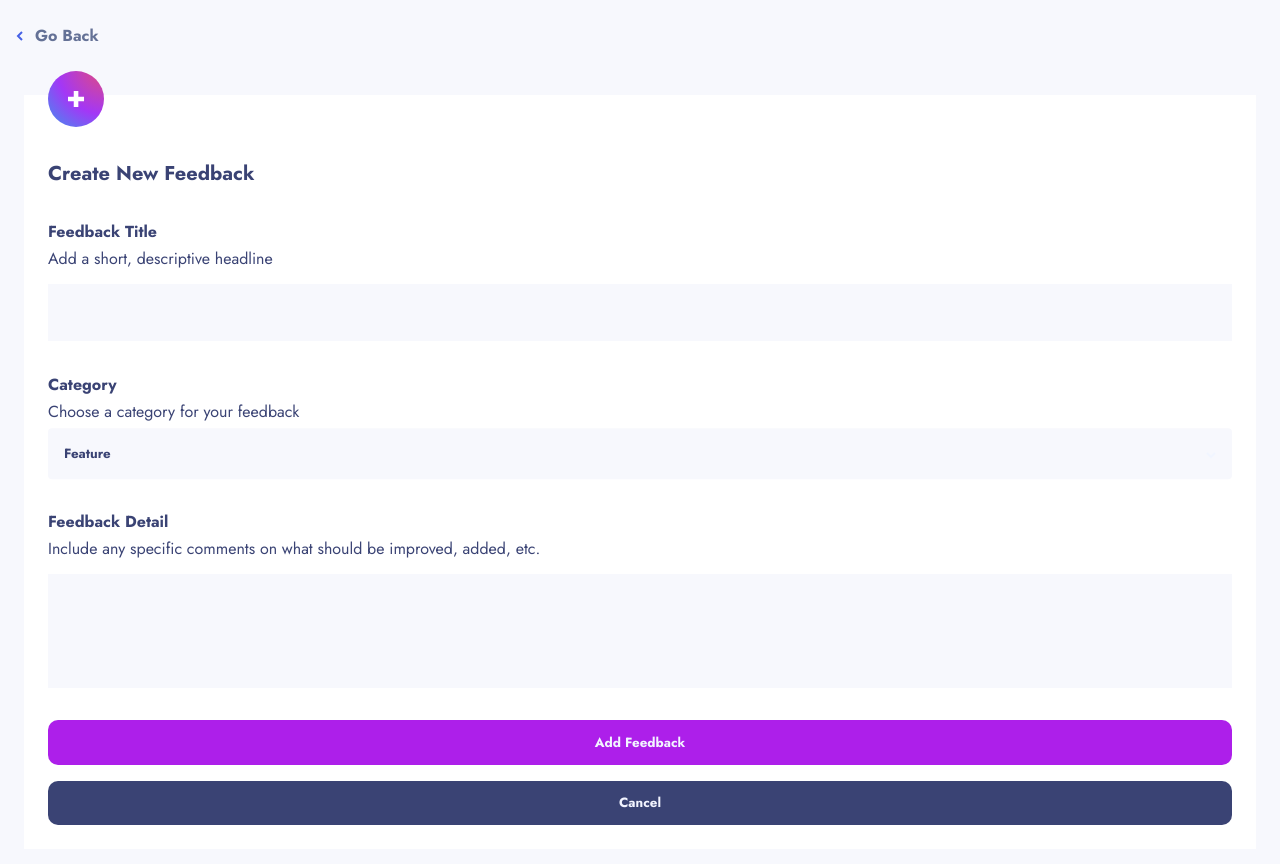
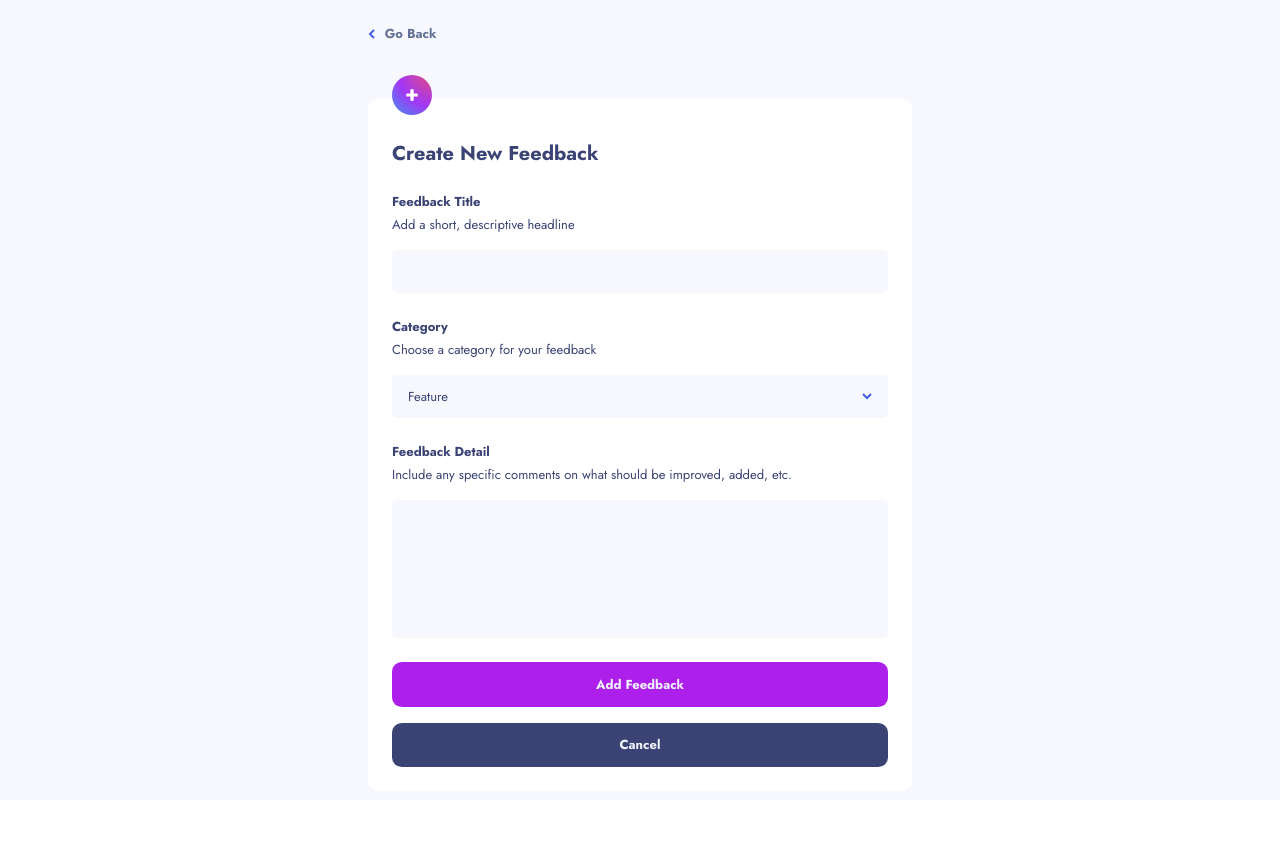
Before and after one commit to ReversalGM/product-feedback-app, a React (Vite) app: page /new in a window 1280 px wide. Shown: the top 864 px of the page. After the commit the page ends 800 px from the top, so only its background shows below. Built offline with nearby package versions, Linux system fonts and the light colour scheme.

Commit message:
refactor and create FeedbackForm component and fix NewFeedback styles

```diff
--- a/src/components-pages/EditFeedback/EditFeedback.css
+++ b/src/components-pages/EditFeedback/EditFeedback.css
@@ -1,4 +1,4 @@
-.NewFeedback__header {
+/* .NewFeedback__header {
   background-color: var(--secondary-white);
   padding: 1.5rem;
   display: flex;
@@ -84,4 +84,4 @@
 
 .EditFeedback__form__btn--red {
   background-color: var(--primary-red) !important;
-}
+} */
--- a/src/components-pages/NewFeedback/NewFeedback.css
+++ b/src/components-pages/NewFeedback/NewFeedback.css
@@ -1,83 +1,31 @@
+.NewFeedback-container {
+  display: flex;
+  flex-direction: column;
+  align-items: center;
+  gap: 3.5rem;
+  background-color: var(--secondary-white);
+  width: 100vw;
+  height: 100vh;
+  padding: 1.5rem;
+  overflow: auto;
+}
 .NewFeedback__header {
-  background-color: var(--secondary-white);
-  padding: 1.5rem;
-  display: flex;
+  width: 100%;
+  max-width: 34rem;
 }
 
 .NewFeedback__header__btn {
+  width: fit-content;
   border-radius: 0.6em;
   text-decoration: none;
   font-weight: 700;
+  font-size: 0.8125rem;
   color: var(--secondary-grayish-blue);
   background-color: transparent;
   gap: 0.75em;
-  margin-left: -0.5em;
 }
 
 .NewFeedback__main {
-  background-color: coral;
-  background-color: var(--secondary-white);
-  padding: 1.5rem;
-  min-height: 100vh;
+  width: 100%;
+  max-width: 34rem;
 }
-.NewFeedback__form {
-  background-color: var(--primary-white);
-  color: var(--secondary-dark-blue);
-  padding: 1.5rem;
-  flex-direction: column;
-  display: flex;
-  row-gap: 2rem;
-}
-
-.NewFeedback__form__icon {
-  align-self: flex-start;
-  transform: translatey(-3rem);
-  margin-bottom: -3rem;
-}
-
-.NewFeedback__input-group {
-  display: flex;
-  flex-direction: column;
-  row-gap: 0.25rem;
-}
-
-.NewFeedback__input-group--btn {
-  display: flex;
-  flex-direction: column;
-  row-gap: 1rem;
-}
-
-.NewFeedback__form__heading {
-  font-size: 1.25rem;
-}
-
-.NewFeedback__form__title {
-  font-weight: 700;
-}
-
-.NewFeedback__form__textarea {
-  resize: none;
-  background-color: var(--secondary-white);
-  border: none;
-  margin-top: 0.75em;
-}
-
-.NewFeedback__dropdown > .Dropdown__button {
-  width: 100%;
-  padding: 1rem;
-  justify-content: space-between;
-  color: var(--secondary-dark-blue);
-  background-color: var(--secondary-white);
-  border-radius: 0.3em;
-}
-
-.NewFeedback__form__btn {
-  color: var(--secondary-pale-moon);
-  background-color: var(--primary-purple);
-  font-weight: 700;
-  padding: 0.8rem;
-}
-
-.NewFeedback__form__btn--blue {
-  background-color: var(--secondary-dark-blue);
-}
--- a/src/components-pages/NewFeedback/NewFeedback.jsx
+++ b/src/components-pages/NewFeedback/NewFeedback.jsx
@@ -1,26 +1,11 @@
 import "./NewFeedback.css"
+import { FeedbackForm } from "../../components/FeedbackForm/FeedbackForm"
 import { Button } from "../../components/Button/Button"
-import { Dropdown } from "/src/components/Dropdown/Dropdown.jsx"
 import { Link } from "react-router-dom"
-import { useState } from "react"
-import { useForm } from "react-hook-form"
 
 export function NewFeedback() {
-  const [feedbackCategory, setFeedbackCategory] = useState("Feature")
-  const categoryList = ["UI", "UX", "Enhancement", "Bug", "Feature"]
-  const {
-    register,
-    handleSubmit,
-    formState: { errors },
-    control,
-  } = useForm()
-
-  function submitForm(data) {
-    console.log(data)
-  }
-
   return (
-    <>
+    <div className="NewFeedback-container">
       <header className="NewFeedback__header">
         <Button
           element={Link}
@@ -33,71 +18,8 @@ export function NewFeedback() {
         </Button>
       </header>
       <main className="NewFeedback__main">
-        <form onSubmit={handleSubmit(submitForm)} className="NewFeedback__form">
-          <img
-            className="NewFeedback__form__icon"
-            src="/src/assets/shared/icon-new-feedback.svg"
-          ></img>
-          <h1 className="NewFeedback__form__heading">Create New Feedback</h1>
-
-          <div className="NewFeedback__input-group">
-            <label htmlFor="title" className="NewFeedback__form__title">
-              Feedback Title
-            </label>
-            <label htmlFor="title" className="NewFeedback__form__subtitle">
-              Add a short, descriptive headline
-            </label>
-            <textarea
-              id="title"
-              className="NewFeedback__form__textarea"
-              rows="3"
-            ></textarea>
-          </div>
-
-          <div className="NewFeedback__input-group">
-            <label htmlFor="category" className="NewFeedback__form__title">
-              Category
-            </label>
-            <label htmlFor="category" className="NewFeedback__form__subtitle">
-              Choose a category for your feedback
-            </label>
-            <Dropdown
-              className="NewFeedback__dropdown"
-              btnProps={{
-                className: "feedback__filter-btn",
-                btnIconRight: "/src/assets/shared/icon-arrow-down.svg",
-                btnIconAltRight: "down-arrow icon",
-              }}
-              value={feedbackCategory}
-              setValue={(newElement) => {
-                setFeedbackCategory(newElement)
-              }}
-              valueList={categoryList}
-            ></Dropdown>
-          </div>
-
-          <div className="NewFeedback__input-group">
-            <label className="NewFeedback__form__title" htmlFor="detail">
-              Feedback Detail
-            </label>
-            <label className="NewFeedback__form__subtitle" htmlFor="detail">
-              Include any specific comments on what should be improved, added,
-              etc.
-            </label>
-            <textarea
-              id="detail"
-              className="NewFeedback__form__textarea"
-              rows="6"
-            ></textarea>
-          </div>
-          <div className="NewFeedback__input-group--btn">
-            <Button className="NewFeedback__form__btn">Add Feedback</Button>
-            <Button className="NewFeedback__form__btn NewFeedback__form__btn--blue">
-              Cancel
-            </Button>
-          </div>
-        </form>
+        <FeedbackForm />
       </main>
-    </>
+    </div>
   )
 }
--- /dev/null
+++ b/src/components/FeedbackForm/FeedbackForm.css
@@ -0,0 +1,89 @@
+.FeedbackForm__form {
+  background-color: var(--primary-white);
+  color: var(--secondary-dark-blue);
+  padding: 1.5rem;
+  flex-direction: column;
+  display: flex;
+  row-gap: 1.5rem;
+  border-radius: 0.625rem;
+}
+
+.FeedbackForm__form__icon {
+  align-self: flex-start;
+  transform: translatey(-3rem);
+  margin-bottom: -3rem;
+  width: 2.5rem;
+  height: 2.5rem;
+}
+
+.FeedbackForm__input-group {
+  display: flex;
+  flex-direction: column;
+  row-gap: 0.25rem;
+  font-size: 0.8125rem;
+}
+
+.FeedbackForm__input-group--btn {
+  display: flex;
+  flex-direction: column;
+  row-gap: 1rem;
+  font-size: 0.8125rem;
+}
+
+.FeedbackForm__form__heading {
+  font-size: 1.25rem;
+}
+
+.FeedbackForm__form__title {
+  font-weight: 700;
+}
+
+.FeedbackForm__form__input {
+  background-color: var(--secondary-white);
+  margin-top: 0.75rem;
+  padding: 0.75rem 1rem;
+  border-radius: 0.3125rem;
+  border: none;
+  outline-color: var(--primary-blue);
+  font-size: inherit;
+}
+
+.FeedbackForm__form__textarea {
+  background-color: var(--secondary-white);
+  margin-top: 0.75rem;
+  padding: 0.75rem 1rem;
+  border-radius: 0.3125rem;
+  border: none;
+  outline-color: var(--primary-blue);
+  resize: none;
+  font-size: inherit;
+}
+
+.FeedbackForm__dropdown__button {
+  background-color: var(--secondary-white);
+  margin-top: 0.75rem;
+  padding: 0.75rem 1rem;
+  border-radius: 0.3125rem;
+  border: none;
+  outline-color: var(--primary-blue);
+  width: 100%;
+  justify-content: space-between;
+  color: var(--secondary-dark-blue);
+  font-size: inherit;
+}
+
+.FeedbackForm__dropown__button:focus {
+  outline: 2px solid var(--primary-blue);
+}
+
+.FeedbackForm__form__btn {
+  color: var(--secondary-pale-moon);
+  background-color: var(--primary-purple);
+  font-weight: 700;
+  font-size: inherit;
+  padding: 0.8rem;
+}
+
+.FeedbackForm__form__btn--blue {
+  background-color: var(--secondary-dark-blue);
+}
--- /dev/null
+++ b/src/components/FeedbackForm/FeedbackForm.jsx
@@ -0,0 +1,82 @@
+import "./FeedbackForm.css"
+import { useState } from "react"
+import { useForm } from "react-hook-form"
+import { Dropdown } from "/src/components/Dropdown/Dropdown.jsx"
+import { Button } from "../../components/Button/Button"
+
+export function FeedbackForm() {
+  const [feedbackCategory, setFeedbackCategory] = useState("Feature")
+  const categoryList = ["UI", "UX", "Enhancement", "Bug", "Feature"]
+  const {
+    register,
+    handleSubmit,
+    formState: { errors },
+    control,
+  } = useForm()
+
+  function submitForm(data) {
+    console.log(data)
+  }
+
+  return (
+    <form onSubmit={handleSubmit(submitForm)} className="FeedbackForm__form">
+      <img
+        className="FeedbackForm__form__icon"
+        src="/src/assets/shared/icon-new-feedback.svg"
+      ></img>
+      <h1 className="FeedbackForm__form__heading">Create New Feedback</h1>
+
+      <div className="FeedbackForm__input-group">
+        <label htmlFor="title" className="FeedbackForm__form__title">
+          Feedback Title
+        </label>
+        <label htmlFor="title" className="FeedbackForm__form__subtitle">
+          Add a short, descriptive headline
+        </label>
+        <input id="title" className="FeedbackForm__form__input" />
+      </div>
+
+      <div className="FeedbackForm__input-group">
+        <label htmlFor="category" className="FeedbackForm__form__title">
+          Category
+        </label>
+        <label htmlFor="category" className="FeedbackForm__form__subtitle">
+          Choose a category for your feedback
+        </label>
+        <Dropdown
+          className="FeedbackForm__dropdown"
+          btnProps={{
+            className: "FeedbackForm__dropdown__button",
+            btnIconRight: "/src/assets/shared/icon-arrow-down.svg",
+            btnIconAltRight: "down-arrow icon",
+          }}
+          value={feedbackCategory}
+          setValue={(newElement) => {
+            setFeedbackCategory(newElement)
+          }}
+          valueList={categoryList}
+        ></Dropdown>
+      </div>
+
+      <div className="FeedbackForm__input-group">
+        <label className="FeedbackForm__form__title" htmlFor="detail">
+          Feedback Detail
+        </label>
+        <label className="FeedbackForm__form__subtitle" htmlFor="detail">
+          Include any specific comments on what should be improved, added, etc.
+        </label>
+        <textarea
+          id="detail"
+          className="FeedbackForm__form__textarea"
+          rows="6"
+        ></textarea>
+      </div>
+      <div className="FeedbackForm__input-group--btn">
+        <Button className="FeedbackForm__form__btn">Add Feedback</Button>
+        <Button className="FeedbackForm__form__btn FeedbackForm__form__btn--blue">
+          Cancel
+        </Button>
+      </div>
+    </form>
+  )
+}
```
